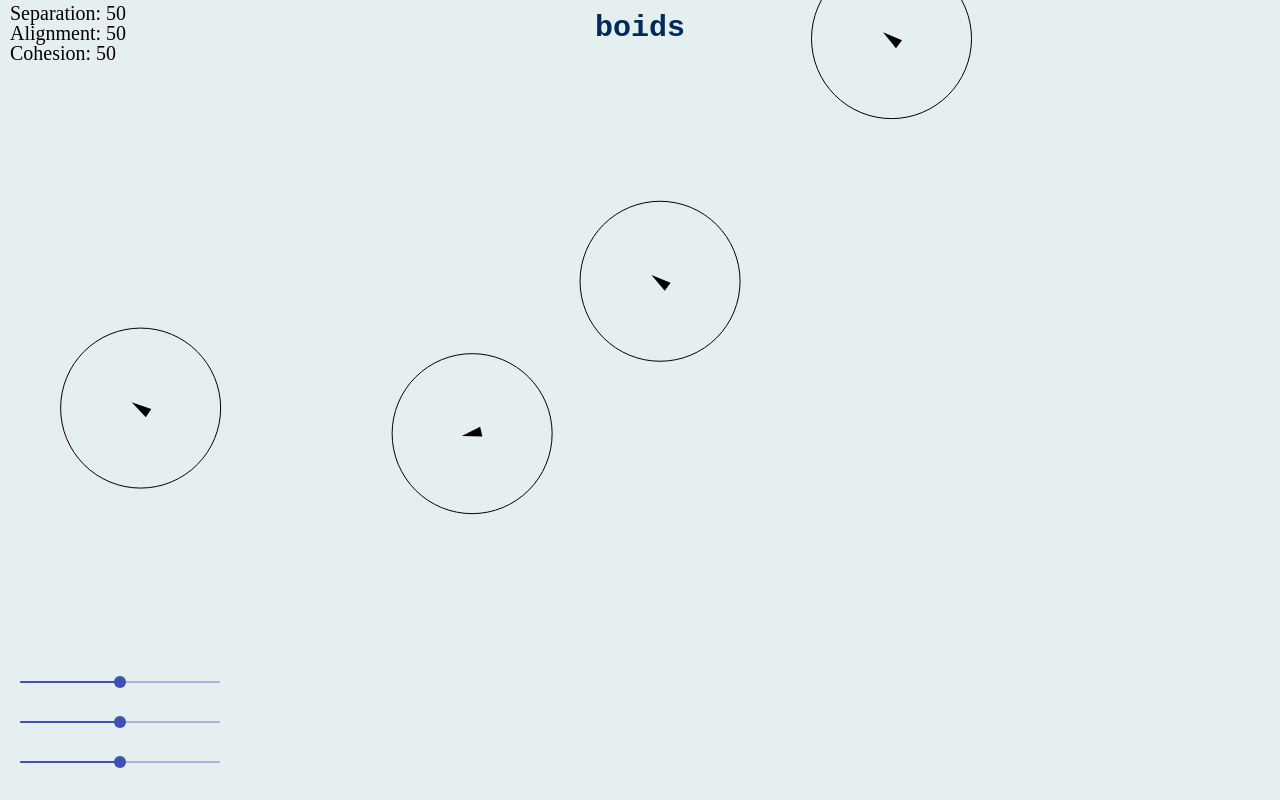
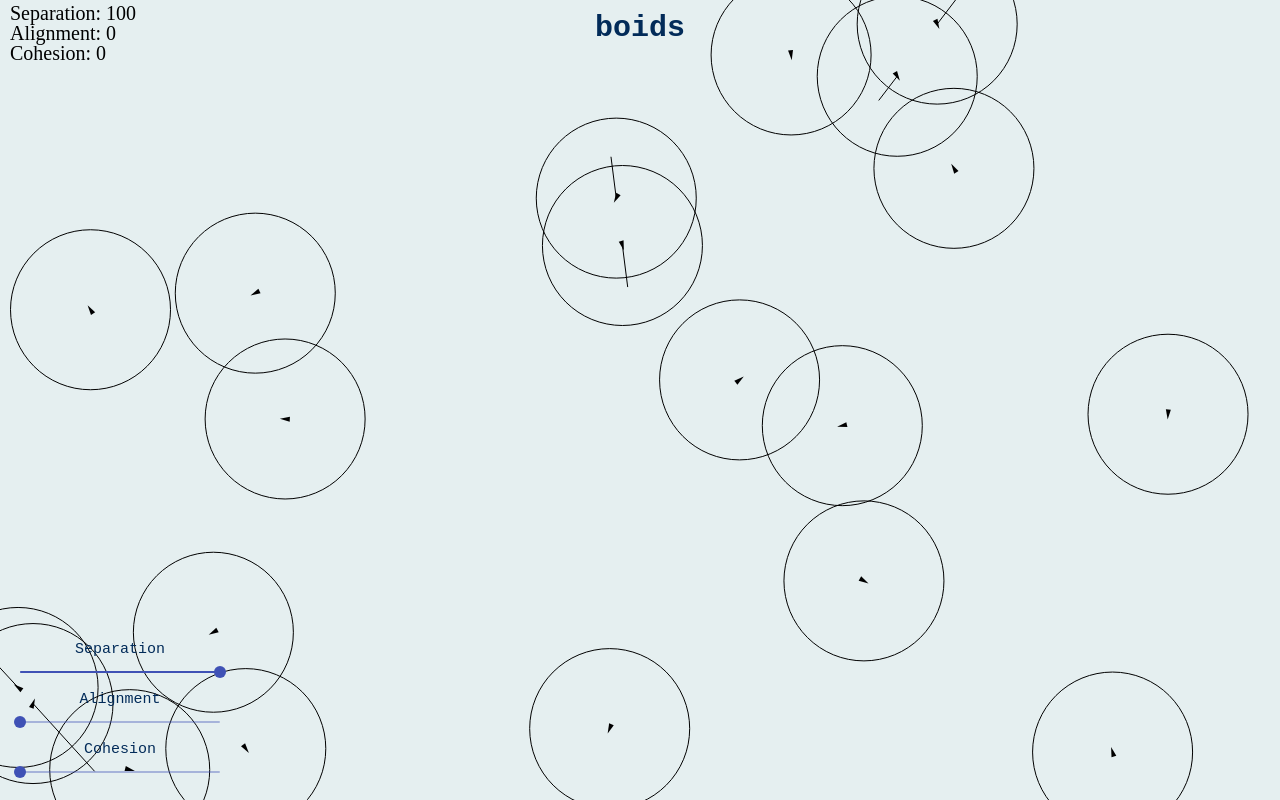
Before and after one commit to Matias-A/boids, a React (Create React App) app: page / in a window 1280 px wide. Built offline with nearby package versions, Linux system fonts and the light colour scheme.

Commit message:
Added separation functionality

```diff
--- a/src/App.css
+++ b/src/App.css
@@ -26,9 +26,18 @@
     width: 100%;
 }
 
+.slider-label {
+    font-family: 'Courier New', monospace;
+    color: #022b59;
+    font-size: 15px;
+}
+
+.slider {
+}
+
 .slider1 {
     position: absolute;
-    bottom: 100px;
+    bottom: 110px;
     left: 20px;
     width: 200px;
 }
@@ -42,7 +51,7 @@
 
 .slider3 {
     position: absolute;
-    bottom: 20px;
+    bottom: 10px;
     left: 20px;
     width: 200px;
 }
--- a/src/App.js
+++ b/src/App.js
@@ -4,13 +4,92 @@ import Slider from '@material-ui/core/Slider';
 import React from 'react';
 import Flock from './flock.js';
 
+const defaultSeparation = 100;
+const defaultAlignment = 0;
+const defaultCohesion = 0;
+
+
+class App extends React.Component {
+    constructor() {
+        super();
+        this.state = {
+            separation: defaultSeparation,
+            alignment: defaultAlignment,
+            cohesion: defaultCohesion,
+        }
+        this.flock = new Flock(20, defaultSeparation, defaultAlignment, defaultCohesion);
+
+        this.handleChange1.bind(this);
+        this.handleChange2.bind(this);
+        this.handleChange3.bind(this);
+        this.draw.bind(this);
+    }
+
+    handleChange1(event, newValue) {
+        this.flock.setSeparation(newValue);
+        this.setState({separation: newValue});
+    };
+
+    handleChange2(event, newValue) {
+        this.flock.setAlignment(newValue);
+        this.setState({alignment: newValue});
+    };
+
+    handleChange3(event, newValue) {
+        this.flock.setCohesion(newValue);
+        this.setState({cohesion: newValue});
+    };
+
+    draw(ctx, frameCount) {
+        ctx.clearRect(0, 0, ctx.canvas.width, ctx.canvas.height)
+        ctx.fillStyle = '#000000'
+        ctx.font = '20px serif';
+        ctx.fillText("Separation: " + this.state.separation, 10, 20);
+        ctx.fillText("Alignment: " + this.state.alignment, 10, 40);
+        ctx.fillText("Cohesion: " + this.state.cohesion, 10, 60);
+
+        this.flock.draw(ctx);
+
+    }
+
+    render() {
+        return (
+            <div className="App">
+                <h1 className="Title">boids</h1>
+                <div className="slider1">
+                    <span className="slider-label">Separation</span>
+                    <span className="slider">
+                        <Slider
+                            value={this.state.separation}
+                            onChange={(e, v) => this.handleChange1(e,v)}
+                            aria-labelledby="continuous-slider" />
+                    </span>
+                </div>
+                <div className="slider2">
+                    <span className="slider-label">Alignment</span>
+                    <span className="slider">
+                        <Slider
+                            value={this.state.alignment}
+                            onChange={(e, v) => this.handleChange2(e,v)}
+                            aria-labelledby="continuous-slider" />
+                    </span>
+                </div>
+                <div className="slider3">
+                    <span className="slider-label">Cohesion</span>
+                    <span className="slider">
+                        <Slider
+                            value={this.state.cohesion}
+                            onChange={(e, v) => this.handleChange3(e,v)}
+                            aria-labelledby="continuous-slider" />
+                        </span>
+                </div>
+                <Canvas className="canvas" draw={(c, f) => this.draw(c,f)}/>
+            </div>
+        );
+    }
+}
+/*
 function App() {
-    const [value1, setValue1] = React.useState(50);
-    const [value2, setValue2] = React.useState(50);
-    const [value3, setValue3] = React.useState(50);
-
-    let flock = new Flock(4);
-
     const draw = (ctx, frameCount) => {
         ctx.clearRect(0, 0, ctx.canvas.width, ctx.canvas.height)
         ctx.fillStyle = '#000000'
@@ -23,20 +102,7 @@ function App() {
 
     }
 
-    const handleChange1 = (event, newValue) => {
-        flock.setSeparation(newValue);
-        setValue1(newValue);
-    };
 
-    const handleChange2 = (event, newValue) => {
-        flock.setAlignment(newValue);
-        setValue2(newValue);
-    };
-
-    const handleChange3 = (event, newValue) => {
-        flock.setCohesion(newValue);
-        setValue3(newValue);
-    };
 
     return (
         <div className="App">
@@ -63,5 +129,6 @@ function App() {
         </div>
     );
 }
+*/
 
 export default App;
--- a/src/boid.js
+++ b/src/boid.js
@@ -1,3 +1,17 @@
+function add(vec1, vec2) {
+    return {
+        x: vec1.x + vec2.x,
+        y: vec1.y + vec2.y,
+    }
+}
+
+function mult(vec, num) {
+    return {
+        x: vec.x * num,
+        y: vec.y * num
+    }
+}
+
 class Boid {
     constructor(x, y, alpha, flock) {
         this.x = x;
@@ -6,17 +20,18 @@ class Boid {
         this.flock = flock;
 
         // Constants
-        this.speed = 1;
+        this.speed = 0.2;
         this.angspeed = 0.1;
-        // Keep these as even numbers?
-        this.length = 20;
-        this.width = 10;
+
+        this.length = 10;
+        this.width = 5;
 
 
         this.neighbors = [];
 
         // Debugging
         this.show_radius = true;
+        this.angle_vec = {x: 0, y: 0};
     }
 
     dist(other) {
@@ -46,66 +61,73 @@ class Boid {
     }
 
     neighbor_avg() {
-        let x = 0;
-        let y = 0;
+        const gravity_constant = 20.0;
         let n = 0;
 
-        let ang_x = 0;
-        let ang_y = 0;
+        let alignment = {x: 0, y: 0};
+        let center = {x: 0, y: 0};
+        let antigravity = {x: 0, y: 0}; // "anti-gravity" effect away from close neighbors (i.e. separation)
 
         for (let boid of this.flock.boids) {
             if (boid === this || this.dist(boid) > this.flock.neighbor_radius) continue;
             // Only for neighbors:
-            x += boid.x;
-            y += boid.y;
+            center = add(center, boid);
+            alignment = add(alignment, {x: Math.sin(boid.alpha), y: Math.cos(boid.alpha)});
+
+            let vec = {x: this.x - boid.x, y: this.y - boid.y};
+            let multiplier = gravity_constant / Math.pow(this.dist(boid) + 0.0001, 2);
+            antigravity = add(antigravity, mult(vec, multiplier));
+
             n += 1;
-
-            ang_x += Math.sin(boid.alpha);
-            ang_y += Math.cos(boid.alpha);
 
         }
         if (n === 0) return {};
 
-        let avg_angle = Math.PI / 2 - Math.atan2(ang_y,ang_x);
-        if (avg_angle < 0) avg_angle += 2 * Math.PI;
-
         return {
-            x: x / n,
-            y: y / n,
-            alpha: avg_angle
+            center: mult(center, 1.0 / n),
+            alignment: mult(alignment, 1.0 / n),
+            separation: mult(antigravity, 1.0 / n)
         };
     }
 
-    process_cohesion(neighbor_avg) {
-        let vec_c = {x: this.x - neighbor_avg.x, y: this.y - neighbor_avg.y};
-        let ang = Math.PI / 2 - Math.atan2(vec_c.y,vec_c.x);
-        if (ang < 0) ang += 2 * Math.PI;
 
-        let ret = 1;
-        if ((ang > this.alpha && ang-this.alpha < Math.PI)
-            || (this.alpha > ang && this.alpha - ang > Math.PI)) ret = -1;
-        return ret;
+    process_separation(neighbor_avg) {
+        let vec = neighbor_avg.separation;
+        return vec;
     }
 
     process_alignment(neighbor_avg) {
-        let ret = -1;
-        if ((neighbor_avg.alpha > this.alpha && neighbor_avg.alpha-this.alpha < Math.PI)
-            || (this.alpha > neighbor_avg.alpha && this.alpha - neighbor_avg.alpha > Math.PI)) ret = 1;
-        return ret;
+        let vec = neighbor_avg.alignment;
+        return vec;
     }
 
-    process_separation(neighbor_avg) {
-        return 0;
+    process_cohesion(neighbor_avg) {
+        let vec_c = {x: neighbor_avg.center.x - this.x, y: neighbor_avg.center.y - this.y};
+        let vec = mult(vec_c, 1.0 / this.flock.neighbor_radius);
+        return vec;
     }
 
     process_movement(ctx, params) {
         let neighbor_avg = this.neighbor_avg();
-        if (neighbor_avg.x !== undefined) {
-            let rot_coefficient = params.cohesion * this.process_cohesion(neighbor_avg) / 100;
-            rot_coefficient += params.alignment * this.process_alignment(neighbor_avg) / 100;
-            rot_coefficient += params.separation * this.process_separation(neighbor_avg) / 100;
-            this.rotate(rot_coefficient);
-        }
+        let param_sum = params.separation + params.alignment + params.cohesion;
+        if (neighbor_avg.center !== undefined && param_sum !== 0) {
+            // neighbors exist
+           let separation_vec = this.process_separation(neighbor_avg);
+           separation_vec = mult(separation_vec, params.separation);
+           let align_vec = this.process_alignment(neighbor_avg);
+           align_vec = mult(align_vec, params.alignment);
+           let cohesion_vec = this.process_cohesion(neighbor_avg);
+           cohesion_vec = mult(cohesion_vec, params.cohesion);
+
+           let vec = add(separation_vec, align_vec);
+           vec = add(vec, cohesion_vec);
+           this.angle_vec = vec;
+
+           let coeff = Math.sqrt(vec.x*vec.x + vec.y*vec.y);
+       } else {
+           this.angle_vec = {x: 0, y: 0};
+       }
+
         this.move(ctx);
 
     }
@@ -129,6 +151,13 @@ class Boid {
             ctx.arc(this.x, this.y, this.flock.neighbor_radius, 0, 2 * Math.PI);
             ctx.stroke();
         }
+
+        if (this.angle_vec.x !== 0 || this.angle_vec.y !== 0) {
+            ctx.beginPath();
+            ctx.moveTo(this.x, this.y);
+            ctx.lineTo(this.x + this.angle_vec.x, this.y + this.angle_vec.y);
+            ctx.stroke();
+        }
     }
 }
 
--- a/src/flock.js
+++ b/src/flock.js
@@ -1,7 +1,7 @@
 import Boid from './boid.js';
 
 class Flock {
-    constructor(num) {
+    constructor(num, separation, alignment, cohesion) {
         const { innerWidth: width, innerHeight: height } = window;
         // Tweak this constant!
         this.neighbor_radius = 80;
@@ -15,9 +15,9 @@ class Flock {
         }
 
         this.params = {
-            separation: 50,
-            alignment: 50,
-            cohesion: 50,
+            separation: separation,
+            alignment: alignment,
+            cohesion: cohesion,
         }
     }
 
```
